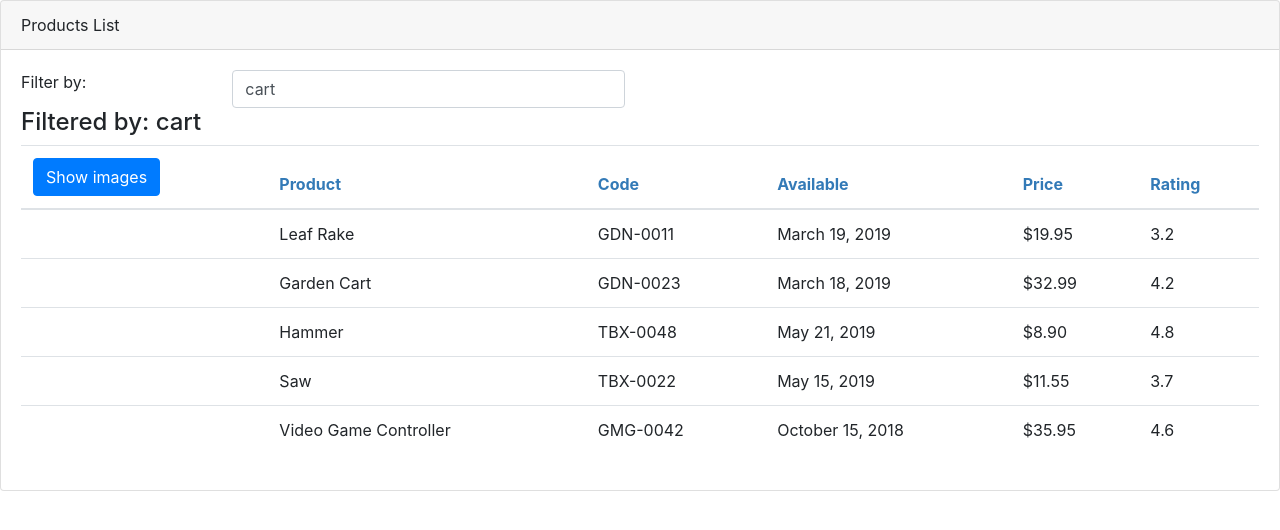
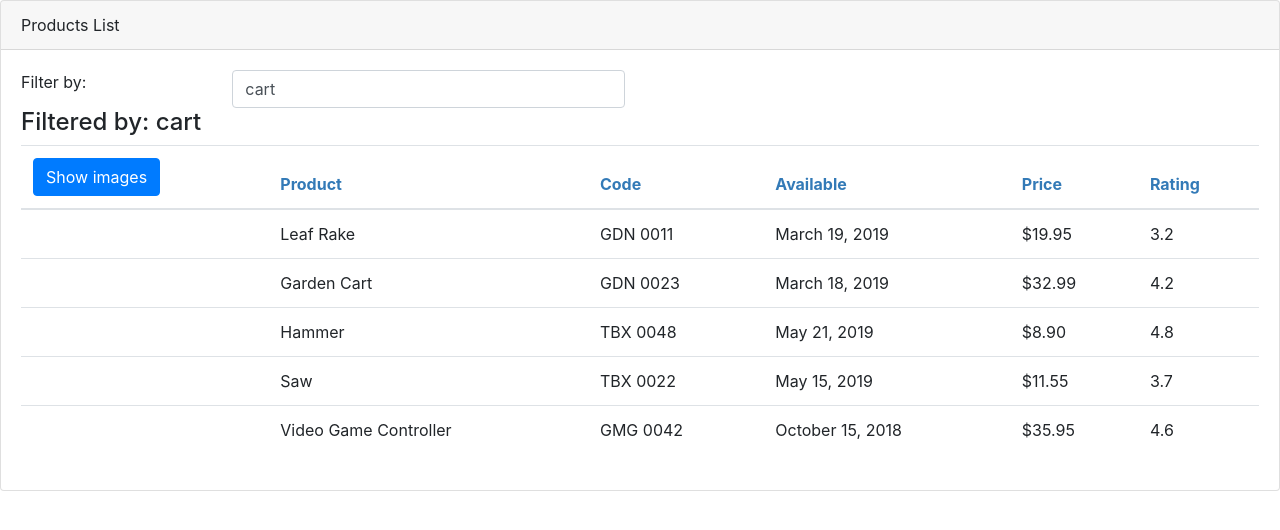
Before and after one commit to Hiteple/Angular-basics, an Angular app: page / in a window 1280 px wide. Shown: the top 530 px of the page. Built offline with nearby package versions, Linux system fonts and the light colour scheme.

Commit message:
Building a custom pipe to convert '-' (dashes) to ' ' (spaces)

```diff
--- a/src/app/app.module.ts
+++ b/src/app/app.module.ts
@@ -5,12 +5,14 @@ import { AppComponent } from './app.component';
 import {WelcomeComponent} from './home/welcome.component';
 import {ProductsListComponent} from './products/products-list.component';
 import {FormsModule} from '@angular/forms';
+import {ConvertLineToSpaces} from './shared/convert-line-to-spaces';
 
 @NgModule({
   declarations: [
     AppComponent,
     WelcomeComponent,
-    ProductsListComponent
+    ProductsListComponent,
+    ConvertLineToSpaces
   ],
   imports: [
     BrowserModule,
--- a/src/app/products/products-list.component.html
+++ b/src/app/products/products-list.component.html
@@ -40,7 +40,7 @@
               [style.margin.px]="imageMargin">
           </td>
           <td>{{ product.productName }}</td>
-          <td>{{ product.productCode }}</td>
+          <td>{{ product.productCode | convertLineToSpaces: '-' }}</td>
           <td>{{ product.releaseDate }}</td>
           <td>{{ product.price | currency }}</td>
           <td>{{ product.starRating }}</td>
--- /dev/null
+++ b/src/app/shared/convert-line-to-spaces.ts
@@ -0,0 +1,10 @@
+import {Pipe, PipeTransform} from '@angular/core';
+
+@Pipe({
+  name: 'convertLineToSpaces'
+})
+export class ConvertLineToSpaces implements PipeTransform {
+  transform(value: string, character: string): string {
+    return value.replace(character, ' ');
+  }
+}
```
